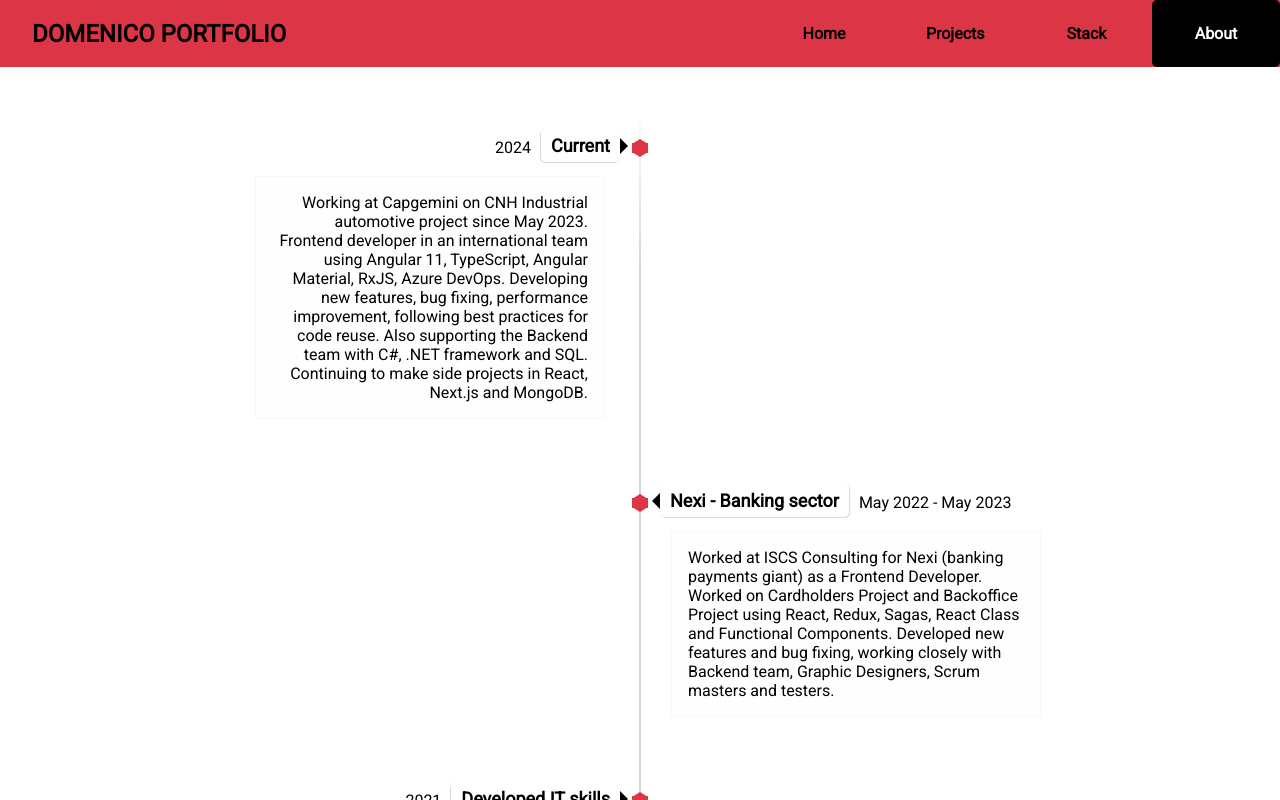
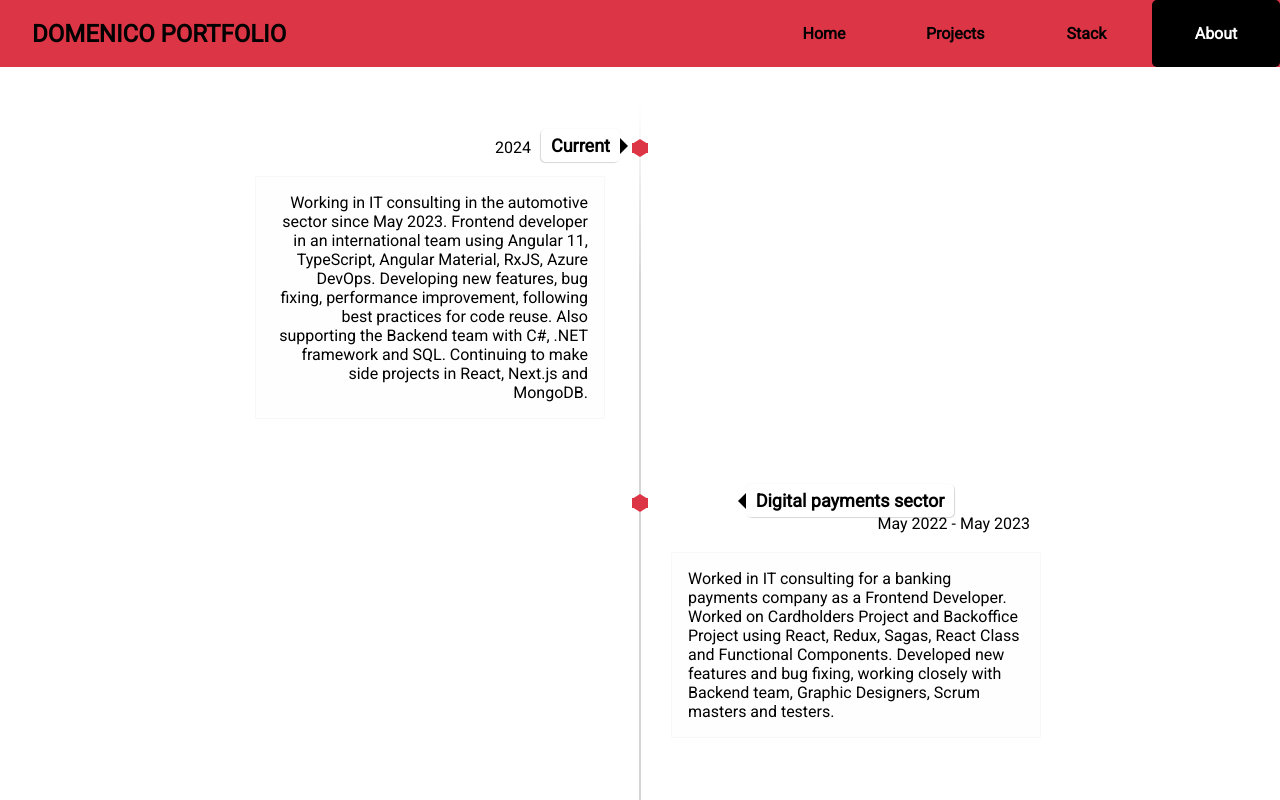
Before and after one commit to Mimmofalena/domenico-portfolio, a React (Create React App) app: page /domenico-portfolio/about in a window 1280 px wide. Shown: the top 800 px of the page. Built offline with nearby package versions, Linux system fonts and the light colour scheme.

Commit message:
Remove company names - Replace with sector descriptions (automotive/digital payments)
Co-authored-by: Mimmofalena <70837839+Mimmofalena@users.noreply.github.com>

```diff
--- a/src/components/About/Timeline.js
+++ b/src/components/About/Timeline.js
@@ -18,8 +18,8 @@ const Timeline = () => {
               </span>
             </div>
             <div className={classes.desc}>
-              Working at Capgemini on CNH Industrial automotive project since May
-              2023. Frontend developer in an international team using Angular 11,
+              Working in IT consulting in the automotive sector since May 2023.
+              Frontend developer in an international team using Angular 11,
               TypeScript, Angular Material, RxJS, Azure DevOps. Developing new
               features, bug fixing, performance improvement, following best
               practices for code reuse. Also supporting the Backend team with C#,
@@ -35,18 +35,18 @@ const Timeline = () => {
             <div className={classes["flag-wrapper"]}>
               <span className={classes.hexa}></span>
               <span className={classes.flag}>
-                Nexi - Banking sector
+                Digital payments sector
               </span>
               <span className={classes["time-wrapper"]}>
                 <span className={classes.time}>May 2022 - May 2023</span>
               </span>
             </div>
             <div className={classes.desc}>
-              Worked at ISCS Consulting for Nexi (banking payments giant) as a
-              Frontend Developer. Worked on Cardholders Project and Backoffice
-              Project using React, Redux, Sagas, React Class and Functional
-              Components. Developed new features and bug fixing, working closely
-              with Backend team, Graphic Designers, Scrum masters and testers.
+              Worked in IT consulting for a banking payments company as a Frontend
+              Developer. Worked on Cardholders Project and Backoffice Project using
+              React, Redux, Sagas, React Class and Functional Components. Developed
+              new features and bug fixing, working closely with Backend team,
+              Graphic Designers, Scrum masters and testers.
             </div>
           </div>
         </li>
--- a/src/components/Stack/StackDetail.js
+++ b/src/components/Stack/StackDetail.js
@@ -402,14 +402,13 @@ const StackDetail = () => {
             <h3>Professional Experience</h3>
             <ul>
               <li>
-                Capgemini - CNH Industrial Project (May 2023 - Present): Frontend
-                Developer working with Angular 11, TypeScript, Angular Material,
-                RxJS, Azure DevOps, .NET. Developing new features, bug fixing,
-                performance improvement. Supporting Backend team with C#, .NET
-                framework and SQL.
+                Automotive Sector (May 2023 - Present): Frontend Developer working
+                with Angular 11, TypeScript, Angular Material, RxJS, Azure DevOps,
+                .NET. Developing new features, bug fixing, performance improvement.
+                Supporting Backend team with C#, .NET framework and SQL.
               </li>
               <li>
-                ISCS Consulting - Nexi (May 2022 - May 2023): Frontend Developer
+                Digital Payments Sector (May 2022 - May 2023): Frontend Developer
                 working on Cardholders and Backoffice Projects using React, Redux,
                 Sagas, React Class and Functional Components.
               </li>
--- a/src/components/Stack/StackList.js
+++ b/src/components/Stack/StackList.js
@@ -26,17 +26,17 @@ const StackList = () => {
                 foundation in JavaScript, HTML, and CSS, enabling me to develop
                 responsive and interactive web interfaces with precision. I am
                 proficient in React and Next.js for frontend development, and
-                Angular for enterprise applications. Currently working at
-                Capgemini on CNH Industrial automotive project using Angular 11,
-                TypeScript, Angular Material, and RxJS. Through my experience with
-                SASS, I am adept at applying advanced styling techniques to align
-                with given design specifications.
+                Angular for enterprise applications. Currently working in the
+                automotive sector using Angular 11, TypeScript, Angular Material,
+                and RxJS. Through my experience with SASS, I am adept at applying
+                advanced styling techniques to align with given design
+                specifications.
               </Typography>
               <Typography variant="body1" gutterBottom>
                 My backend capabilities include Node.js, MongoDB, C#, .NET, and
                 SQL, ensuring robust server-side functionality and effective
-                database management. At Capgemini, I support the Backend team with
-                C#, .NET framework and SQL while developing new features, bug
+                database management. In my current role, I support the Backend team
+                with C#, .NET framework and SQL while developing new features, bug
                 fixing, and performance improvements on the frontend. I utilize
                 tools like Material-UI, Angular Material, and Bootstrap to
                 faithfully implement designs with a keen eye for detail. Proficient
```
Also changed, not shown: src/components/About/aboutData.js (+10 -10 lines).
